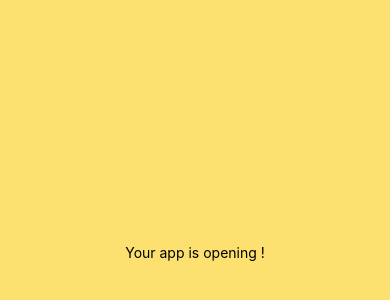
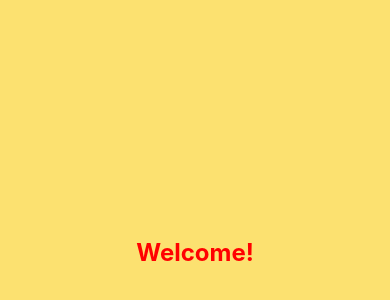
Before and after one commit to GZandonai/Appzan, a React Native app: screen / in a window 390 px wide. Shown: the part 170-470 px from the top of the page. Built offline with nearby package versions, Linux system fonts and the light colour scheme.

Commit message:
Applying stylesheet

```diff
--- a/App.js
+++ b/App.js
@@ -1,13 +1,9 @@
 import { StatusBar } from 'expo-status-bar';
 import { StyleSheet, Text, View } from 'react-native';
+import InicialScreen from './screens/home';
 
 export default function App() {
-  return (
-    <View style={styles.container}>
-      <Text>Your app is opening !</Text>
-      <StatusBar style="auto" />
-    </View>
-  );
+  return  <InicialScreen/> ;
 }
 
 const styles = StyleSheet.create({
--- /dev/null
+++ b/screens/home.js
@@ -0,0 +1,31 @@
+import { View, Text, StyleSheet } from "react-native";
+
+
+export default function InicialScreen() {
+    return (
+        <View style = {styles.container}>
+        <Text style = {styles.text}> Welcome! </Text>
+        </View >
+    );
+
+
+}
+
+
+const styles = StyleSheet.create({
+    container: {
+        flex: 1,
+        alignItems: 'center',
+        justifyContent: 'center',
+        backgroundColor: '#FCE170'
+
+    },
+
+    text: {
+        color: '#FF0000',
+        fontWeight: 'bold',
+        fontSize: 24,
+
+    },
+
+})
```
